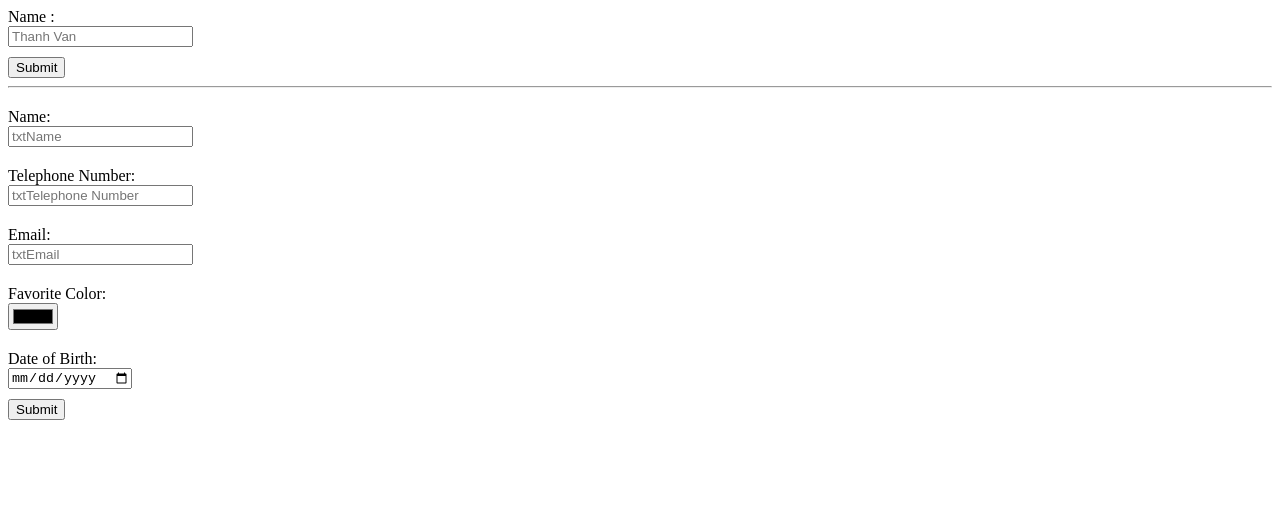
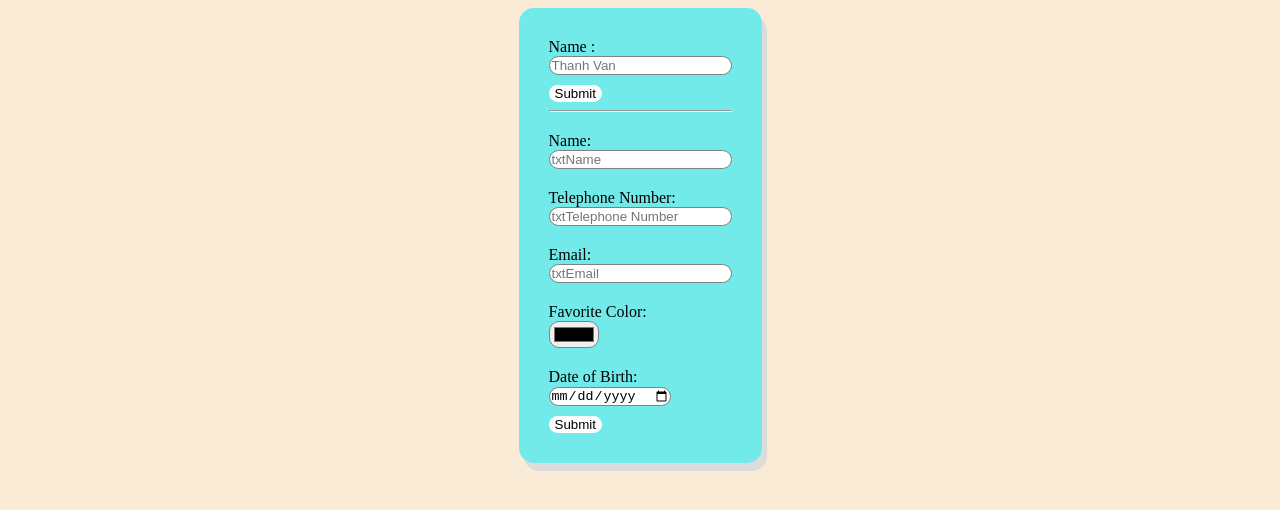
Before and after one commit to A3Scotl/01_NguyenTruongAn_Web, a plain HTML site: page lap1_NguyenTruongAn/bai12_13.html in a window 1280 px wide. Drawn offline with Linux system fonts and the light colour scheme.

Commit message:
edit css bai11, 12_13, 14

```diff
--- a/lap1_NguyenTruongAn/bai12_13.html
+++ b/lap1_NguyenTruongAn/bai12_13.html
@@ -6,11 +6,30 @@
     <meta name="viewport" content="width=device-width, initial-scale=1.0">
     <title>Bai 12_13</title>
     <style>
+        body{
+            display: flex;
+            justify-content: center;
+            background-color: antiquewhite;
+        }
+        .container{
+            background-color:rgb(115, 234, 234);
+            padding: 30px;
+            border-radius: 15px;
+            box-shadow: 5px 8px gainsboro;
+        }
         p{
             margin: 0px;
         }
         button{
             margin-top: 10px;
+            border-radius: 30px;
+            background-color: white;
+            border: 0px;
+
+        }
+        input{
+           border-radius: 10px;
+           border: 1px solid gray;
         }
         .bai13 div{
             margin-top: 20px;
@@ -21,6 +40,7 @@
     </style>
 </head>
 <body>
+   <div class="container">
     <div class="bai12">
         <div>
             <p>Name :</p>
@@ -55,5 +75,6 @@
             <button>Submit</button>
         </div>
     </form>
+   </div>
 </body>
 </html>
```
Also changed, not shown: lap1_NguyenTruongAn/bai11.html (+14 -3 lines), lap1_NguyenTruongAn/bai14.html (+14 -2 lines).
